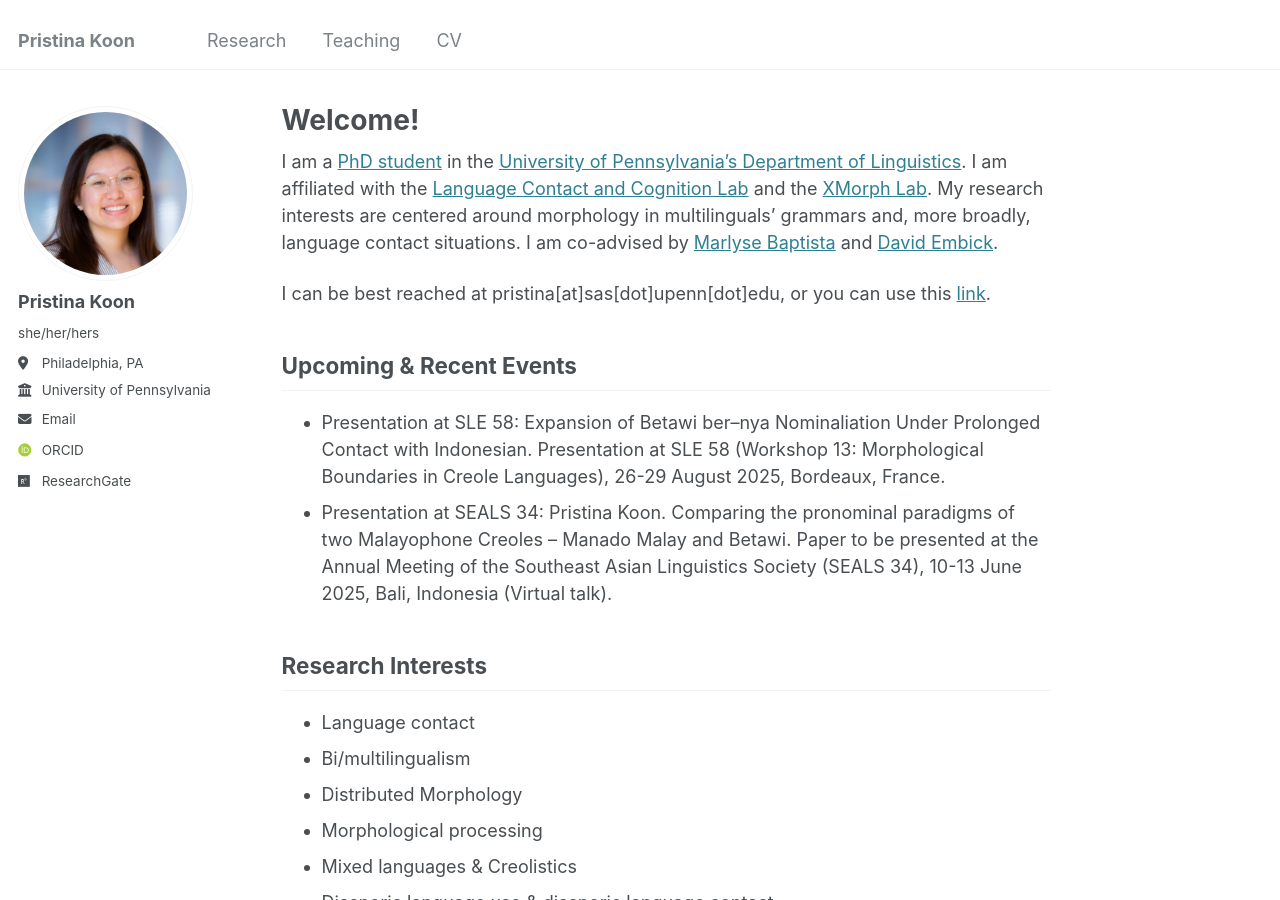
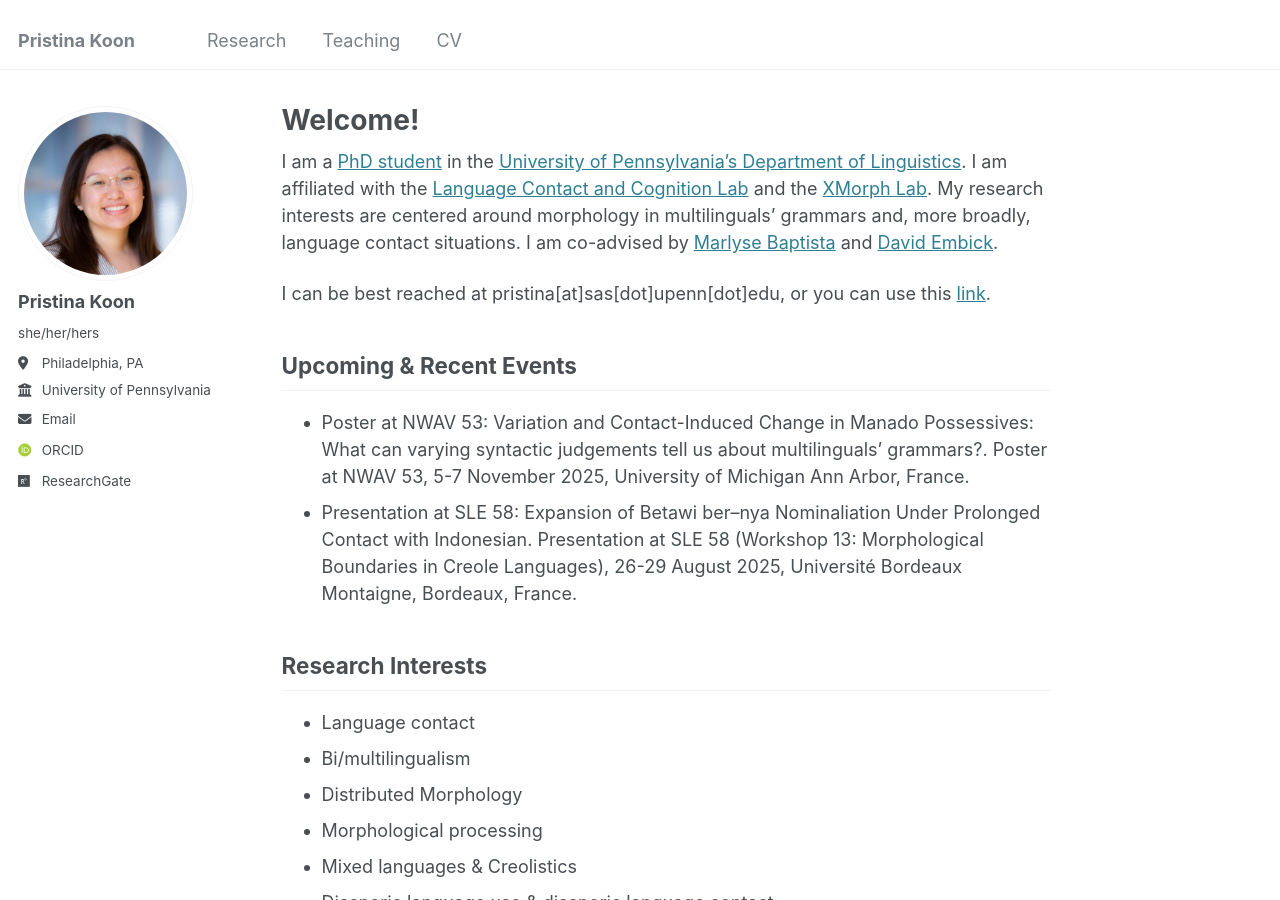
Before and after one commit to pristinakoon/pristinakoon.github.io, a Jekyll site: the page built from _pages/about.md, in a window 1280 px wide and 900 px high. Built offline with Jekyll 4.4.1, drawn with Linux system fonts in a browser that asks for light colours; some web fonts are replaced.

Commit message:
Revise upcoming events in about.md
Updated event details for upcoming presentations and a poster.

```diff
--- a/_pages/about.md
+++ b/_pages/about.md
@@ -11,8 +11,8 @@ I am a [PhD student](https://www.ling.upenn.edu/people/pristina-koon) in the [Un
 I can be best reached at pristina[at]sas[dot]upenn[dot]edu, or you can use this [link](mailto:pristina@sas.upenn.edu).
 
 ## Upcoming & Recent Events ##
-- Presentation at SLE 58: Expansion of Betawi ber--nya Nominaliation Under Prolonged Contact with Indonesian. Presentation at SLE 58 (Workshop 13: Morphological Boundaries in Creole Languages), 26-29 August 2025, Bordeaux, France.
-- Presentation at SEALS 34: Pristina Koon. Comparing the pronominal paradigms of two Malayophone Creoles – Manado Malay and Betawi. Paper to be presented at the Annual Meeting of the Southeast Asian Linguistics Society (SEALS 34), 10-13 June 2025, Bali, Indonesia (Virtual talk).
+- Poster at NWAV 53: Variation and Contact-Induced Change in Manado Possessives: What can varying syntactic judgements tell us about multilinguals' grammars?. Poster at NWAV 53, 5-7 November 2025, University of Michigan Ann Arbor, France.
+- Presentation at SLE 58: Expansion of Betawi ber--nya Nominaliation Under Prolonged Contact with Indonesian. Presentation at SLE 58 (Workshop 13: Morphological Boundaries in Creole Languages), 26-29 August 2025, Université Bordeaux Montaigne, Bordeaux, France.
 
 ## Research Interests ##
 - Language contact
```
